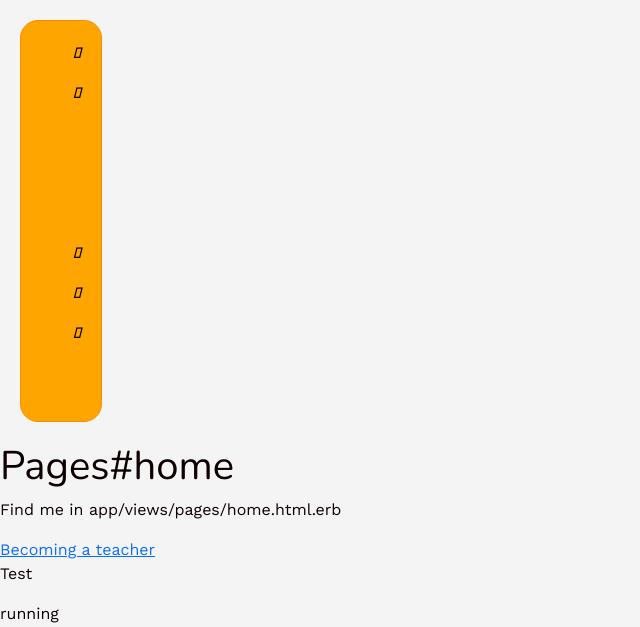
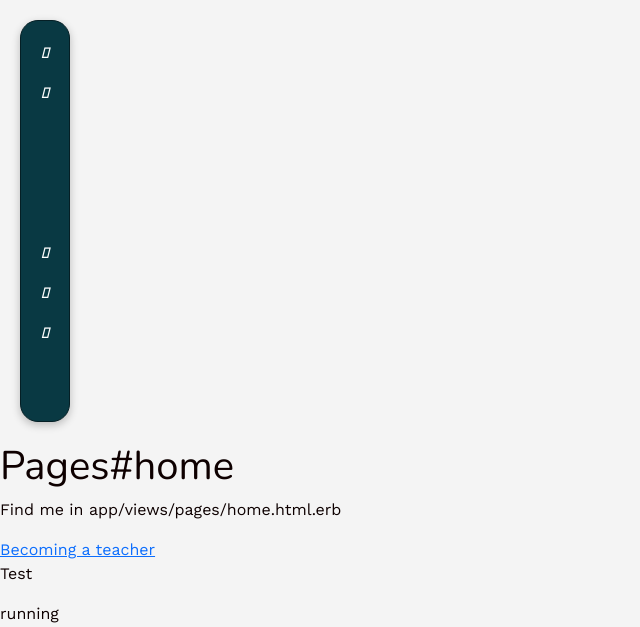
Before and after one commit to MattieuYves/passe-temps, a Rails app: page / in a window 1280 px wide. Shown: the part 58-685 px from the top of the page, without its empty margins (0-640 px from the left). Run offline with Rails 7, Linux system fonts and the light colour scheme; data comes from the database, SQL or seed files in the repository; style sheets or scripts are compiled from the project's sources; some libraries are stand-ins or nearby versions.

Commit message:
navbar dynamique

```diff
--- a/app/assets/stylesheets/application.scss
+++ b/app/assets/stylesheets/application.scss
@@ -10,5 +10,3 @@
 // Your CSS partials
 @import "components/index";
 @import "pages/index";
-@import "components/card";
-@import "components/sidebar";
--- a/app/assets/stylesheets/components/_index.scss
+++ b/app/assets/stylesheets/components/_index.scss
@@ -3,3 +3,5 @@
 @import "avatar";
 @import "form_legend_clear";
 @import "navbar";
+@import "card";
+@import "sidebar";
--- a/app/assets/stylesheets/components/_sidebar.scss
+++ b/app/assets/stylesheets/components/_sidebar.scss
@@ -1,36 +1,49 @@
 .sidebar{
   text-decoration: none;
   margin: 20px;
-  padding: 20px;
-  background-color: orange;
+  padding: 20px 10px;
+  color : white;
+  background-color: #093943;
   width: fit-content;
   border-radius: 18px;
-  border: solid 1px darkorange;
-  .side-items{
+  border: solid 1px #051f25;
+  box-shadow: rgba(0, 0, 0, 0.24) 0px 3px 8px;
+
+
+  .side-items {
     margin: 0 auto;
+    text-align: center;
+    padding-left: 0px;
+    i {
+      padding: 0px 10px;
+    }
   }
 
   .side-item{
     display: flex;
     list-style-type: none;
     height: 40px;
-    i {
-      text-align: center;
-    }
+    vertical-align: baseline;
   }
   .side-item-name {
-    display: none;
+    text-align: left;
+    overflow: hidden;
+    width: 0px;
+    transition: all ease 0.5s;
+    margin-top: -4px;
+    white-space: nowrap;
   }
 
   &:hover {
     .side-item-name {
-      display: block;
+      width: 180px;
     }
+
   }
 
   &:not(:hover) {
     .side-item > i:hover + .side-item-name {
-      display: none;
+      width: 0px;
     }
   }
 }
--- a/app/views/shared/_sidebar.html.erb
+++ b/app/views/shared/_sidebar.html.erb
@@ -1,54 +1,56 @@
-<div class="sidebar" data-controller="sidebar">
+<div class="sidebar">
   <ul class="side-items">
     <li class="side-item">
       <i class="fa-solid fa-bars"></i>
-      <p class="side-item-name" data-sidebar-target="sidebar">
+      <p class="side-item-name">
         Menu
       </p>
     </li>
     <li class="side-item">
       <i class="fa-regular fa-id-card"></i>
-      <p class="side-item-name" data-sidebar-target="sidebar">
+      <p class="side-item-name">
         Mon Espace
       </p>
     </li>
     <li class="side-item">
       <i class="fa-regular fa-calendar-check"></i>
-      <p class="side-item-name" data-sidebar-target="sidebar">
+      <p class="side-item-name">
         Mes Sessions
       </p>
     </li>
     <li class="side-item">
-      <p class="side-item-name" data-sidebar-target="sidebar">
+      <i class="fa-regular fa-calendar-check"></i>
+      <p class="side-item-name">
         Mon Profil
       </p>
     </li>
     <li class="side-item">
-      <p class="side-item-name" data-sidebar-target="sidebar">
+      <i class="fa-regular fa-calendar-check"></i>
+      <p class="side-item-name">
         Mes Compétences
       </p>
     </li>
     <li class="side-item">
       <i class="fa-solid fa-comment"></i>
-      <p class="side-item-name" data-sidebar-target="sidebar">
+      <p class="side-item-name">
         Mes Avis
       </p>
     </li>
     <li class="side-item">
       <i class="fa-solid fa-user"></i>
-      <p class="side-item-name" data-sidebar-target="sidebar">
+      <p class="side-item-name">
         Mon Compte
       </p>
     </li>
     <li class="side-item">
       <i class="fa-solid fa-gear"></i>
-      <p class="side-item-name" data-sidebar-target="sidebar">
+      <p class="side-item-name">
         Paramètres
       </p>
     </li>
     <li class="side-item">
       <i class="fa-solid fa-right-from-bracket"></i>
-      <p class="side-item-name" data-sidebar-target="sidebar">
+      <p class="side-item-name">
         Se Déconnecter
       </p>
     </li>
```
